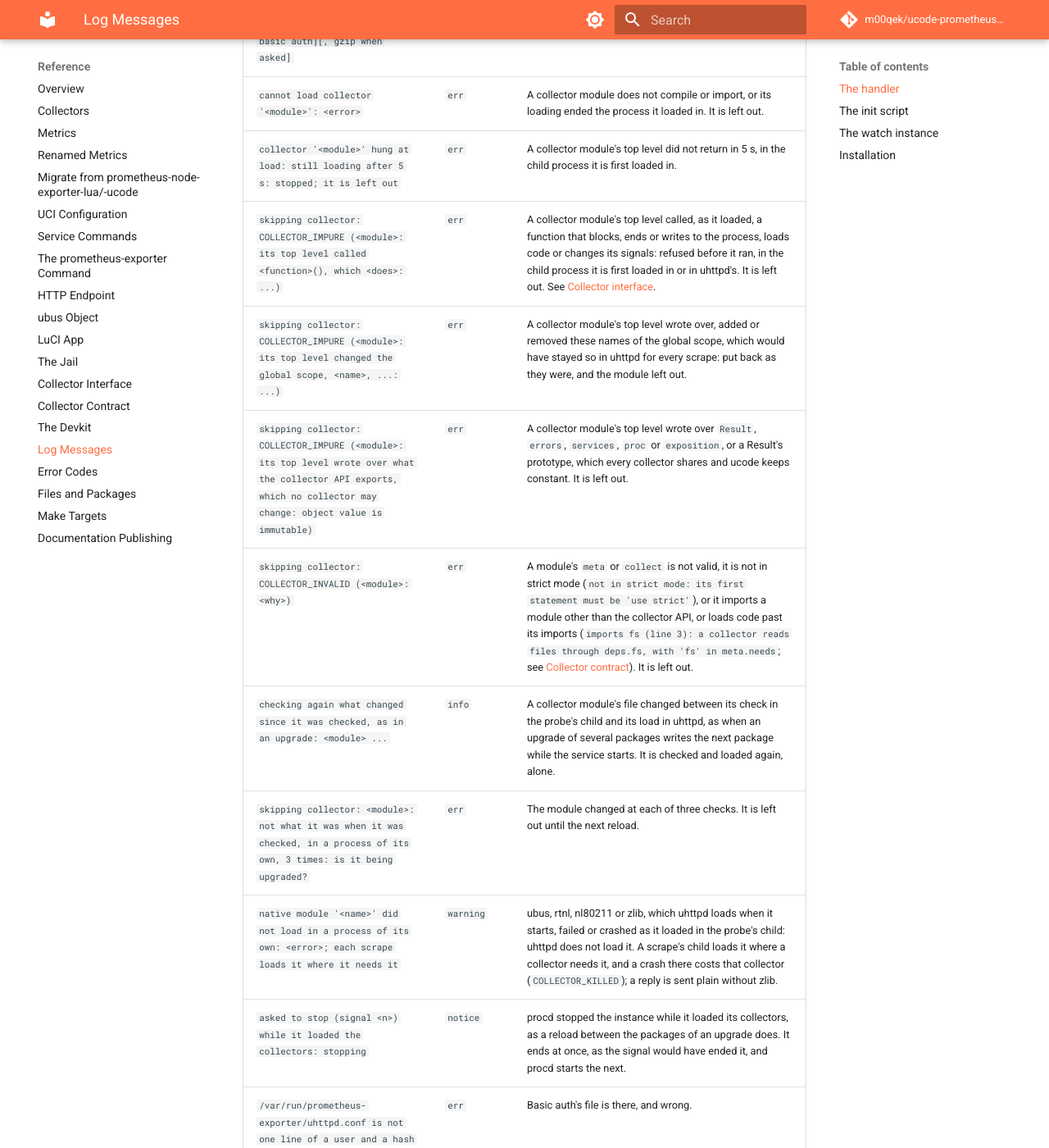
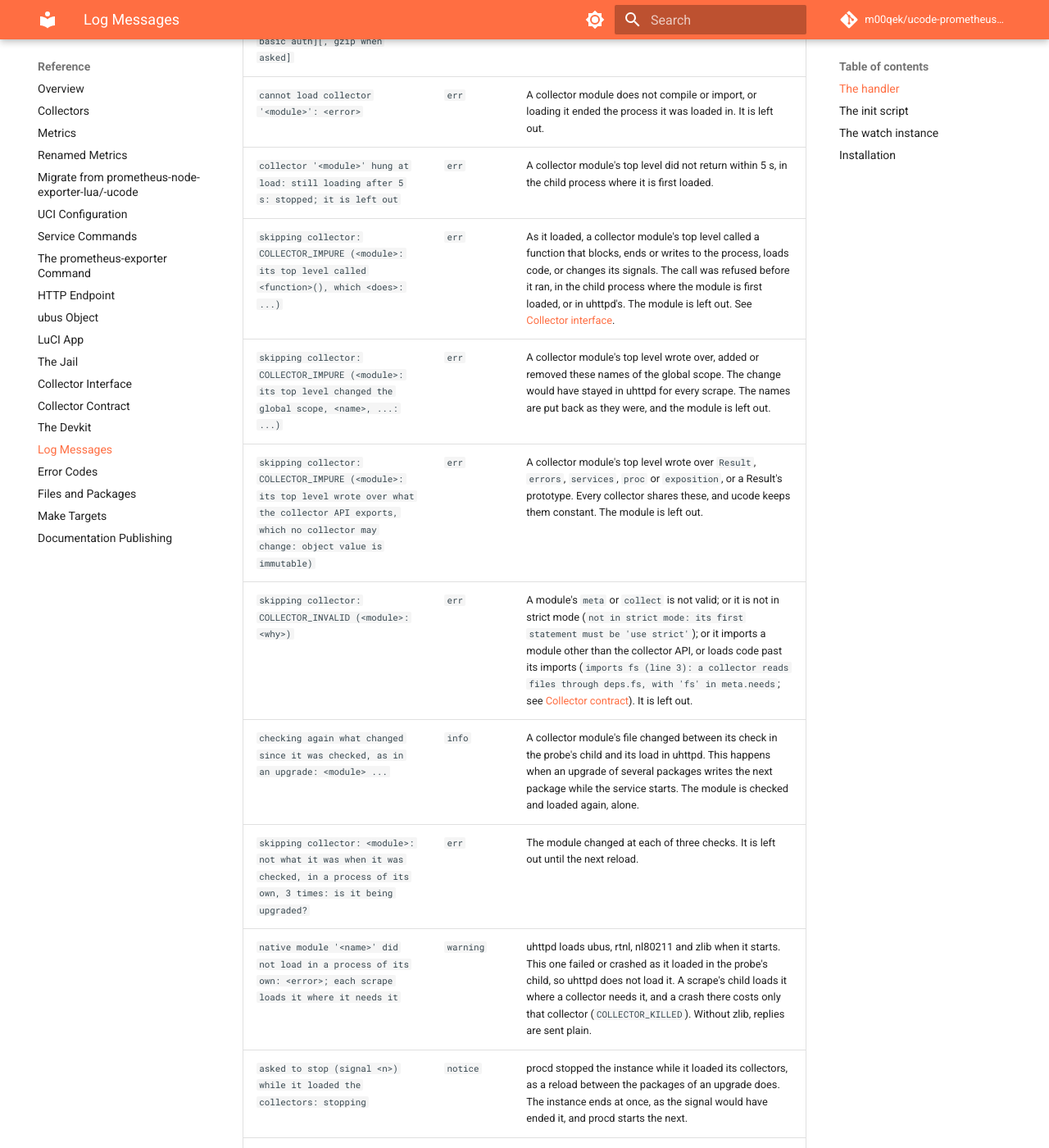
Before and after one commit to m00qek/ucode-prometheus-exporter, an MkDocs documentation site: the page built from docs/reference/log-messages.md, in a window 1280 px wide and 1400 px high, scrolled down 824 px. Shown: the whole window at 82% size. Built offline with MkDocs 1.6.1 and Material for MkDocs 9.7.7, drawn with Linux system fonts in a browser that asks for light colours; comment, search, counter and statistics services are not loaded; some of the changed text lies outside the part shown.

Commit message:
Say the make targets, log messages, docs publishing and service commands in shorter sentences

```diff
--- a/docs/reference/log-messages.md
+++ b/docs/reference/log-messages.md
@@ -9,46 +9,46 @@
 | `notice` | A quarantined collector served again. |
 | `info` | What it says of itself: how many collectors it serves, a directory it made, the settings it took over. |
 
-A collector with nothing to observe logs nothing, nor does a quarantined one while it is left out. Neither the password of basic auth nor its hash is ever logged.
+A collector with nothing to observe logs nothing. Neither does a quarantined collector while it is left out. The exporter never logs basic auth's password, nor its hash.
 
 ---
 
 ## The handler
 
-Logged by uhttpd's handler, with the pid of the uhttpd process.
+uhttpd's handler logs these, with the pid of the uhttpd process.
 
 | Message | Priority | When |
 | :--- | :--- | :--- |
 | `serving <n> collectors[, with basic auth][, gzip when asked]` | `info` | uhttpd loaded the handler. |
-| `cannot load collector '<module>': <error>` | `err` | A collector module does not compile or import, or its loading ended the process it loaded in. It is left out. |
-| `collector '<module>' hung at load: still loading after 5 s: stopped; it is left out` | `err` | A collector module's top level did not return in 5 s, in the child process it is first loaded in. |
-| `skipping collector: COLLECTOR_IMPURE (<module>: its top level called <function>(), which <does>: ...)` | `err` | A collector module's top level called, as it loaded, a function that blocks, ends or writes to the process, loads code or changes its signals: refused before it ran, in the child process it is first loaded in or in uhttpd's. It is left out. See [Collector interface](collector-interface.md#the-top-level). |
-| `skipping collector: COLLECTOR_IMPURE (<module>: its top level changed the global scope, <name>, ...: ...)` | `err` | A collector module's top level wrote over, added or removed these names of the global scope, which would have stayed so in uhttpd for every scrape: put back as they were, and the module left out. |
-| `skipping collector: COLLECTOR_IMPURE (<module>: its top level wrote over what the collector API exports, which no collector may change: object value is immutable)` | `err` | A collector module's top level wrote over `Result`, `errors`, `services`, `proc` or `exposition`, or a Result's prototype, which every collector shares and ucode keeps constant. It is left out. |
-| `skipping collector: COLLECTOR_INVALID (<module>: <why>)` | `err` | A module's `meta` or `collect` is not valid, it is not in strict mode (`not in strict mode: its first statement must be 'use strict'`), or it imports a module other than the collector API, or loads code past its imports (`imports fs (line 3): a collector reads files through deps.fs, with 'fs' in meta.needs`; see [Collector contract](collector-contract.md#what-a-collector-may-import)). It is left out. |
-| `checking again what changed since it was checked, as in an upgrade: <module> ...` | `info` | A collector module's file changed between its check in the probe's child and its load in uhttpd, as when an upgrade of several packages writes the next package while the service starts. It is checked and loaded again, alone. |
+| `cannot load collector '<module>': <error>` | `err` | A collector module does not compile or import, or loading it ended the process it was loaded in. It is left out. |
+| `collector '<module>' hung at load: still loading after 5 s: stopped; it is left out` | `err` | A collector module's top level did not return within 5 s, in the child process where it is first loaded. |
+| `skipping collector: COLLECTOR_IMPURE (<module>: its top level called <function>(), which <does>: ...)` | `err` | As it loaded, a collector module's top level called a function that blocks, ends or writes to the process, loads code, or changes its signals. The call was refused before it ran, in the child process where the module is first loaded, or in uhttpd's. The module is left out. See [Collector interface](collector-interface.md#the-top-level). |
+| `skipping collector: COLLECTOR_IMPURE (<module>: its top level changed the global scope, <name>, ...: ...)` | `err` | A collector module's top level wrote over, added or removed these names of the global scope. The change would have stayed in uhttpd for every scrape. The names are put back as they were, and the module is left out. |
+| `skipping collector: COLLECTOR_IMPURE (<module>: its top level wrote over what the collector API exports, which no collector may change: object value is immutable)` | `err` | A collector module's top level wrote over `Result`, `errors`, `services`, `proc` or `exposition`, or a Result's prototype. Every collector shares these, and ucode keeps them constant. The module is left out. |
+| `skipping collector: COLLECTOR_INVALID (<module>: <why>)` | `err` | A module's `meta` or `collect` is not valid; or it is not in strict mode (`not in strict mode: its first statement must be 'use strict'`); or it imports a module other than the collector API, or loads code past its imports (`imports fs (line 3): a collector reads files through deps.fs, with 'fs' in meta.needs`; see [Collector contract](collector-contract.md#what-a-collector-may-import)). It is left out. |
+| `checking again what changed since it was checked, as in an upgrade: <module> ...` | `info` | A collector module's file changed between its check in the probe's child and its load in uhttpd. This happens when an upgrade of several packages writes the next package while the service starts. The module is checked and loaded again, alone. |
 | `skipping collector: <module>: not what it was when it was checked, in a process of its own, 3 times: is it being upgraded?` | `err` | The module changed at each of three checks. It is left out until the next reload. |
-| `native module '<name>' did not load in a process of its own: <error>; each scrape loads it where it needs it` | `warning` | ubus, rtnl, nl80211 or zlib, which uhttpd loads when it starts, failed or crashed as it loaded in the probe's child: uhttpd does not load it. A scrape's child loads it where a collector needs it, and a crash there costs that collector (`COLLECTOR_KILLED`); a reply is sent plain without zlib. |
-| `asked to stop (signal <n>) while it loaded the collectors: stopping` | `notice` | procd stopped the instance while it loaded its collectors, as a reload between the packages of an upgrade does. It ends at once, as the signal would have ended it, and procd starts the next. |
+| `native module '<name>' did not load in a process of its own: <error>; each scrape loads it where it needs it` | `warning` | uhttpd loads ubus, rtnl, nl80211 and zlib when it starts. This one failed or crashed as it loaded in the probe's child, so uhttpd does not load it. A scrape's child loads it where a collector needs it, and a crash there costs only that collector (`COLLECTOR_KILLED`). Without zlib, replies are sent plain. |
+| `asked to stop (signal <n>) while it loaded the collectors: stopping` | `notice` | procd stopped the instance while it loaded its collectors, as a reload between the packages of an upgrade does. The instance ends at once, as the signal would have ended it, and procd starts the next. |
 | `/var/run/prometheus-exporter/uhttpd.conf is not one line of a user and a hash for /metrics: every request is denied` | `err` | Basic auth's file is there, and wrong. |
-| `/var/run/prometheus-exporter/uhttpd.conf is not there, and the config sets basic auth (auth_user): every request is denied` | `err` | uhttpd started without basic auth's file, though `auth_user` is set: procd started it again after the file went. `service prometheus-exporter restart` writes it. |
-| `collector '<name>': <CODE (detail)>` | `warning` | A collector failed in a scrape, but for `SCRAPE_DEADLINE`, which the scrape's line says: as it returned it, or as the exporter stopped it (`COLLECTOR_CANCELLED`, `COLLECTOR_KILLED`, `SAMPLE_LIMIT`, `EXPOSITION_INVALID`, `FAMILY_CONFLICT`). See [Error codes](error-codes.md) and [Collector contract](collector-contract.md). |
-| `collector '<name>' was running when a scrape process died` | `warning` | A scrape found the progress file of a scrape process that died while this collector ran. It is quarantined, and the child process it ran in is killed. |
-| `cannot fork a process to run the collectors in; running the collectors in the scrape's own process` | `warning` | The system could not fork (out of processes or memory): the scrape ran its collectors in its own process, which nothing can stop midway. |
-| `cannot make the file the collectors' runs cross by, in <directory>; running the collectors in the scrape's own process` | `warning` | The state's directory (`/tmp` outside the service) could not take a temporary file, full or not writable: the scrape ran its collectors in its own process, which nothing can stop midway. |
-| `scrape deadline: <n> collector[s] not served in its <seconds> s: <name>, ...` | `warning` | The scrape's deadline left these collectors out, or killed their programs: one line per scrape. See [HTTP endpoint](http.md#deadline). |
-| `collector '<name>' quarantined for <n> scrape[s]: <CODE (detail)>` | `warning` | Its circuit breaker tripped: a program killed at its timeout, `COLLECTOR_OVERRUN` (over its budget), or a third failure in a row; or its trial failed. |
+| `/var/run/prometheus-exporter/uhttpd.conf is not there, and the config sets basic auth (auth_user): every request is denied` | `err` | uhttpd started without basic auth's file, though `auth_user` is set: procd started it again after the file was removed. `service prometheus-exporter restart` writes the file. |
+| `collector '<name>': <CODE (detail)>` | `warning` | A collector failed in a scrape, with the code it returned, or with the code the exporter stopped it with (`COLLECTOR_CANCELLED`, `COLLECTOR_KILLED`, `SAMPLE_LIMIT`, `EXPOSITION_INVALID`, `FAMILY_CONFLICT`). Not for `SCRAPE_DEADLINE`, which the scrape's own line reports. See [Error codes](error-codes.md) and [Collector contract](collector-contract.md). |
+| `collector '<name>' was running when a scrape process died` | `warning` | A scrape found the progress file of a scrape process that died while this collector ran. The collector is quarantined, and the child process it ran in is killed. |
+| `cannot fork a process to run the collectors in; running the collectors in the scrape's own process` | `warning` | The system could not fork (out of processes or memory). The scrape ran its collectors in its own process, where nothing can stop them midway. |
+| `cannot make the file the collectors' runs cross by, in <directory>; running the collectors in the scrape's own process` | `warning` | The state's directory (`/tmp` outside the service) is full or not writable, so it could not take a temporary file. The scrape ran its collectors in its own process, where nothing can stop them midway. |
+| `scrape deadline: <n> collector[s] not served in its <seconds> s: <name>, ...` | `warning` | The scrape's deadline left these collectors out, or killed their programs. One line per scrape. See [HTTP endpoint](http.md#deadline). |
+| `collector '<name>' quarantined for <n> scrape[s]: <CODE (detail)>` | `warning` | Its circuit breaker tripped, on a program killed at its timeout, on `COLLECTOR_OVERRUN` (over its budget), or on a third failure in a row. Or its trial failed. |
 | `collector '<name>' served again: its trial succeeded` | `notice` | Its circuit breaker closed. |
-| `collector '<name>': <message>` | `warning` | A collector that succeeded said something with its `log` capability: textfile's `skipped <file>: <why>`, as `skipped /var/prometheus/x.prom: is not a regular file (fifo): not read`. |
-| `collector '<name>': <n> more line[s] of its log left out` | `warning` | A collector's run logged more than 10 lines with its `log` capability: the first 10 were logged, each cut at 512 bytes, and this once the run was over. |
+| `collector '<name>': <message>` | `warning` | A collector that succeeded said something with its `log` capability. For example textfile's `skipped <file>: <why>`, as `skipped /var/prometheus/x.prom: is not a regular file (fifo): not read`. |
+| `collector '<name>': <n> more line[s] of its log left out` | `warning` | A collector's run logged more than 10 lines with its `log` capability. The first 10 were logged, each cut at 512 bytes, and this line once the run was over. |
 | `collector '<name>': '<family>' declared with two types; later samples dropped` | `warning` | A collector declared a family twice. |
-| `the process running the collectors ran past the scrape's deadline, past the limits it gave: stopped there, the rest left out` | `warning` | The child process that runs the collectors gave a collector a limit past the scrape's deadline, or none, or went on past the deadline with no collector started: something a collector did in it went wrong. The scrape stopped it at the deadline itself, served the runs it had finished, and left the rest out with `SCRAPE_DEADLINE`. |
-| `the processes forked to run the collectors in ended twice before running one; not run: <name>, ...` | `warning` | Two child processes in a row ended before they ran a collector: the collectors left fail with `COLLECTOR_NOT_RUN`, their breakers as they were. |
-| `asked to stop (signal <n>) while it ran the collectors: stopping` | `notice` | The scrape's process was asked to stop, SIGTERM or SIGINT, while its collectors ran: it stopped their child process, and ended at once, as the signal would have ended it, without a reply and without blaming a collector. |
-| `the scrape could not be recorded in the instance's state: its ledger is as the last scrape left it` | `warning` | The state's directory could not be written: the next scrape orders, times and quarantines the collectors by the ledger as it was. |
-| `main: <CODE (detail)>` | `err` | A scrape read a main section it does not take, and used the defaults. |
+| `the process running the collectors ran past the scrape's deadline, past the limits it gave: stopped there, the rest left out` | `warning` | Something a collector did went wrong in the child process that runs the collectors. That process gave a collector a limit past the scrape's deadline, or none, or went on past the deadline with no collector started. The scrape stopped it at the deadline itself, served the runs it had finished, and left the rest out with `SCRAPE_DEADLINE`. |
+| `the processes forked to run the collectors in ended twice before running one; not run: <name>, ...` | `warning` | Two child processes in a row ended before they ran a collector. The collectors left fail with `COLLECTOR_NOT_RUN`, and their breakers stay as they were. |
+| `asked to stop (signal <n>) while it ran the collectors: stopping` | `notice` | The scrape's process was asked to stop (SIGTERM or SIGINT) while its collectors ran. It stopped their child process and ended at once, as the signal would have ended it, without a reply and without blaming a collector. |
+| `the scrape could not be recorded in the instance's state: its ledger is as the last scrape left it` | `warning` | The state's directory could not be written. The next scrape orders, times and quarantines the collectors by the ledger as it was. |
+| `main: <CODE (detail)>` | `err` | A scrape read a main section it does not accept, and used the defaults. |
 
-The handler logs through ucode-mod-log, at each message's own priority, not to standard error, which procd would log at `err` whatever it said.
+The handler logs through ucode-mod-log, at each message's own priority. It does not log to standard error, which procd would log at `err` whatever the message.
 
 ## The init script
 
@@ -59,7 +59,7 @@
 | `invalid configuration, keeping the running instance` | `err` | `reload` refused it. Also on standard error. |
 | `deferring start until listen interface <interface> becomes ready` | `info` | The listen interface has no address yet. |
 | `<CODE (detail)>`, then `cannot set up basic auth, not starting` | `err` | Basic auth's file could not be written or removed. |
-| `basic auth takes HTTPS only, and <cert> or <key> is missing: not starting` | `err` | Basic auth is on and a TLS file is not there. |
+| `basic auth takes HTTPS only, and <cert> or <key> is missing: not starting` | `err` | Basic auth is on, and a TLS file is not there. |
 | `made <path>` | `info` | It made a directory a collector owns, such as `/var/prometheus`. |
 | `cannot make <path>: <error>` | `err` | It could not make one, or the state directory. |
 | `<collector>: <problem>` | `warning` | A path or a program the jail cannot give a collector: `command <name> is not on /usr/sbin:/usr/bin:/sbin:/bin`, `<path> is too broad to mount for one collector`, `its paths are not known: ...`, `a paths function failed: ...`. |
@@ -73,18 +73,18 @@
 
 ## Installation
 
-The uci-defaults script that takes over a feed exporter's settings, and moves basic auth's hash out of 0.2.0's place, logs at `info`, once, when the package is installed or upgraded:
+A uci-defaults script takes over a feed exporter's settings, and moves basic auth's hash out of the place 0.2.0 kept it. It logs at `info`, once, when the package is installed or upgraded:
 
 | Message | When |
 | :--- | :--- |
-| `imported from /etc/config/<old>: <option>=<value>, ..., collector <module>` | It took these. `nothing it changed from the defaults` when there was nothing to take. |
-| `<old>: option <option>: expected <what>, got <value>; left at the default` | A value this exporter does not take. |
-| `<old>: collector <module>, option <option>: expected <what>, got <value>; left at its default` | A value of a collector section the collector does not take. |
-| `<old>: collector <module> has no option <option>; left out` | An option of a collector section the collector installed has not. |
-| `<old>: collector <module> is not installed, and <option> is not an option it is known to have; left out` | An option of a collector section whose collector is not installed yet, and is none the feed's ucode exporter had of it (wifi's `stations`) nor the core's (`enabled`, `budget`, `max_samples`). |
+| `imported from /etc/config/<old>: <option>=<value>, ..., collector <module>` | It took over these settings. It says `nothing it changed from the defaults` when there was nothing to take over. |
+| `<old>: option <option>: expected <what>, got <value>; left at the default` | A value this exporter does not accept. |
+| `<old>: collector <module>, option <option>: expected <what>, got <value>; left at its default` | A value of a collector section that the collector does not accept. |
+| `<old>: collector <module> has no option <option>; left out` | An option of a collector section that the installed collector does not have. |
+| `<old>: collector <module> is not installed, and <option> is not an option it is known to have; left out` | An option of a collector section whose collector is not installed yet. The option is neither one the feed's ucode exporter had for that collector (wifi's `stations`) nor one of the core's (`enabled`, `budget`, `max_samples`). |
 | `/etc/config/prometheus-exporter is not as the package ships it: nothing imported from /etc/config/<old>` | The config had been changed already. |
-| `auth_password moved from /etc/config/prometheus-exporter to /etc/config/prometheus-exporter-auth` | An upgrade from 0.2.0 found the hash of basic auth's password where 0.2.0 kept it, and moved it where the exporter reads it now. |
-| `auth_password removed from /etc/config/prometheus-exporter: /etc/config/prometheus-exporter-auth has one already, which is kept` | The same, with a hash saved apart already. |
+| `auth_password moved from /etc/config/prometheus-exporter to /etc/config/prometheus-exporter-auth` | An upgrade from 0.2.0 found the hash of basic auth's password where 0.2.0 kept it, and moved it to where the exporter reads it now. |
+| `auth_password removed from /etc/config/prometheus-exporter: /etc/config/prometheus-exporter-auth has one already, which is kept` | The same, when a hash was already saved apart. |
 | `/etc/config/prometheus-exporter-auth is not there: auth_password left in /etc/config/prometheus-exporter, where it is not read; set it again` | The hash's config was removed: save the password again (`set_password`). |
 
 See [How to move from the feed's exporters](../how-to/migrate-from-feed.md).
```
Also changed, not shown: docs/reference/docs-publishing.md (+10 -5 lines), docs/reference/make-targets.md (+24 -24 lines), docs/reference/service-commands.md (+10 -6 lines).
